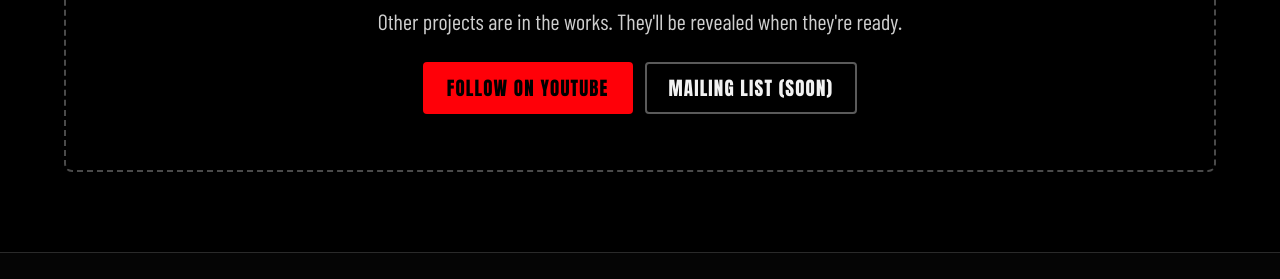
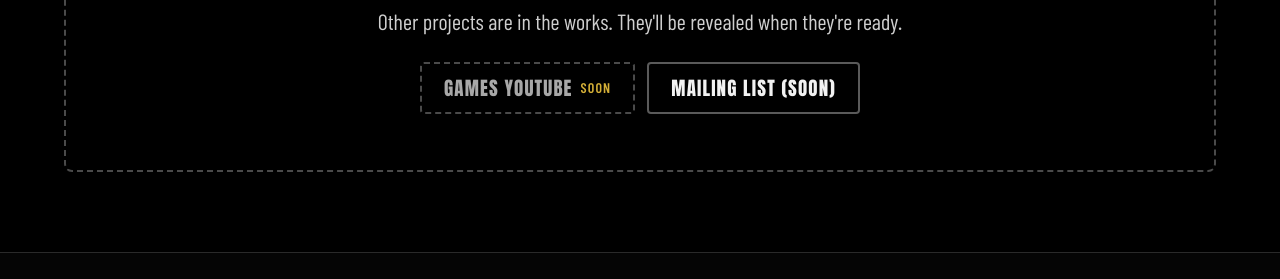
Before and after one commit to DragonCaveStudios/DragonCave-Website, a plain HTML site: page games/index.html in a window 1280 px wide. Shown: the part 2497-2776 px from the top of the page. Drawn offline with Linux system fonts and the light colour scheme.

Commit message:
Point YouTube links to @dragoncavemusic; games YouTube button now 'soon'
Co-Authored-By: Claude Opus 5.5 <noreply@anthropic.com>
Claude-Session: https://claude.ai/code/session_01EREdktUgNHDnjNkfWzQzcn

```diff
--- a/games/index.html
+++ b/games/index.html
@@ -98,7 +98,8 @@
       <h2 id="more-h">More from the cave</h2>
       <p>Other projects are in the works. They'll be revealed when they're ready.</p>
       <div class="btn-row">
-        <a class="btn btn-red" href="https://www.youtube.com/@dragoncavestudios">Follow on YouTube</a>
+        <!-- Games YouTube channel coming soon: when it exists, make this a link to it -->
+        <span class="btn btn-soon">Games YouTube <small>Soon</small></span>
         <a class="btn btn-outline" href="../#signup">Mailing list (soon)</a>
       </div>
     </div>
@@ -113,7 +114,7 @@
       <p class="footer-tag">Games and music, forged in the cave.</p>
     </div>
     <nav class="social" aria-label="Social">
-      <a href="https://www.youtube.com/@dragoncavestudios">YouTube</a>
+      <a href="https://www.youtube.com/@dragoncavemusic">YouTube</a>
       <a href="https://open.spotify.com/artist/4QnuBQ62PhHss5M8ziM4Qn">Spotify</a>
       <!-- Add when ready: Discord, X, Instagram, TikTok, YouTube (games) -->
     </nav>
```
Also changed, not shown: 404.html (+1 -1 lines), about/index.html (+1 -1 lines), contact/index.html (+2 -2 lines), index.html (+2 -2 lines), music/index.html (+2 -2 lines), privacy/index.html (+1 -1 lines), work/index.html (+1 -1 lines), 1 other file.
